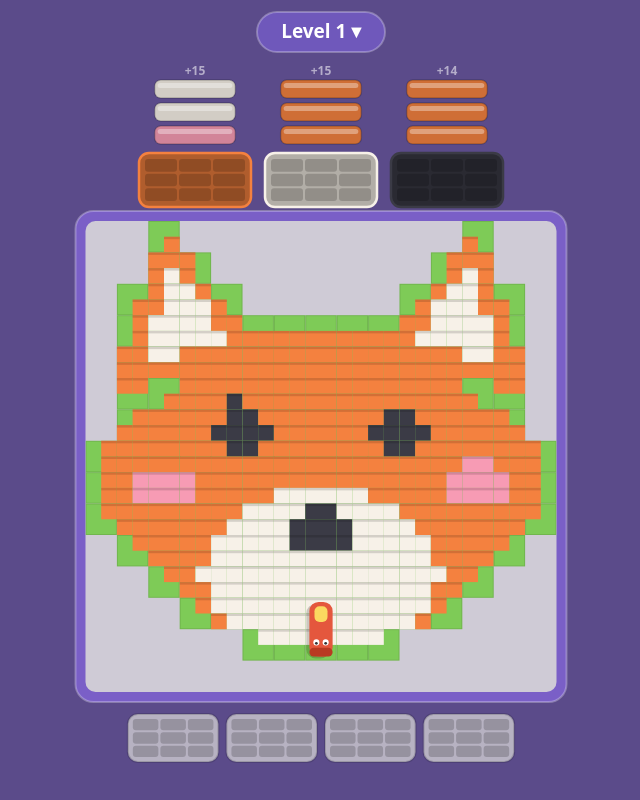
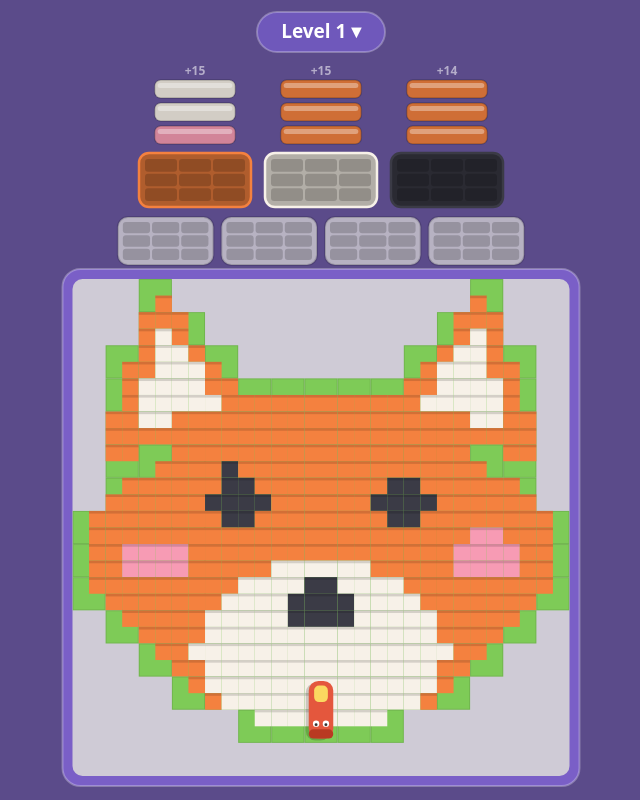
Before and after one commit to ugemir/pixel-mower, a plain HTML site: page index.html in a window 1280 px wide. Shown: the whole page, without its empty margins (319-959 px from the left). Drawn offline with Linux system fonts and the light colour scheme.

Commit message:
Waiting rack moves above the board too

```diff
--- a/index.html
+++ b/index.html
@@ -872,8 +872,10 @@ function createRenderer(canvas, state) {
     const bufferSpots = state.level.bufferSpots;
     const laneCount = state.level.activeTrucks; // number of lanes
 
-    // Lanes live ABOVE the board: boxes arrive from behind (the top), the
-    // front box sits at the bottom of its stack, facing the board.
+    // The whole collection UI lives ABOVE the board: lane stacks first
+    // (boxes arrive from behind/the top, fronts facing down), then the
+    // waiting rack directly above the board. The bottom of the screen stays
+    // free for the steering thumb.
     const nextH = 18;
     const nextGap = 5;
     const frontH = 54;
@@ -881,12 +883,13 @@ function createRenderer(canvas, state) {
     const lanesY = topH + 8;
     const laneAreaH = countH + 3 * (nextH + nextGap) + 4 + frontH;
 
-    const boardY = lanesY + laneAreaH + 14;
     const slotH = 48;
-    const S = Math.min(W - 30, H - boardY - slotH - 60);
+    const slotsY = lanesY + laneAreaH + 10;
+
+    const boardY = slotsY + slotH + 14;
+    const S = Math.min(W - 30, H - boardY - 24);
     const boardX = (W - S) / 2;
 
-    const slotsY = boardY + S + 22;
     const slotGap = 8;
     const slotW = Math.min((S - slotGap * (bufferSpots - 1)) / bufferSpots, S / 5.2);
     const slotsX = boardX + (S - (slotW * bufferSpots + slotGap * (bufferSpots - 1))) / 2;
```
